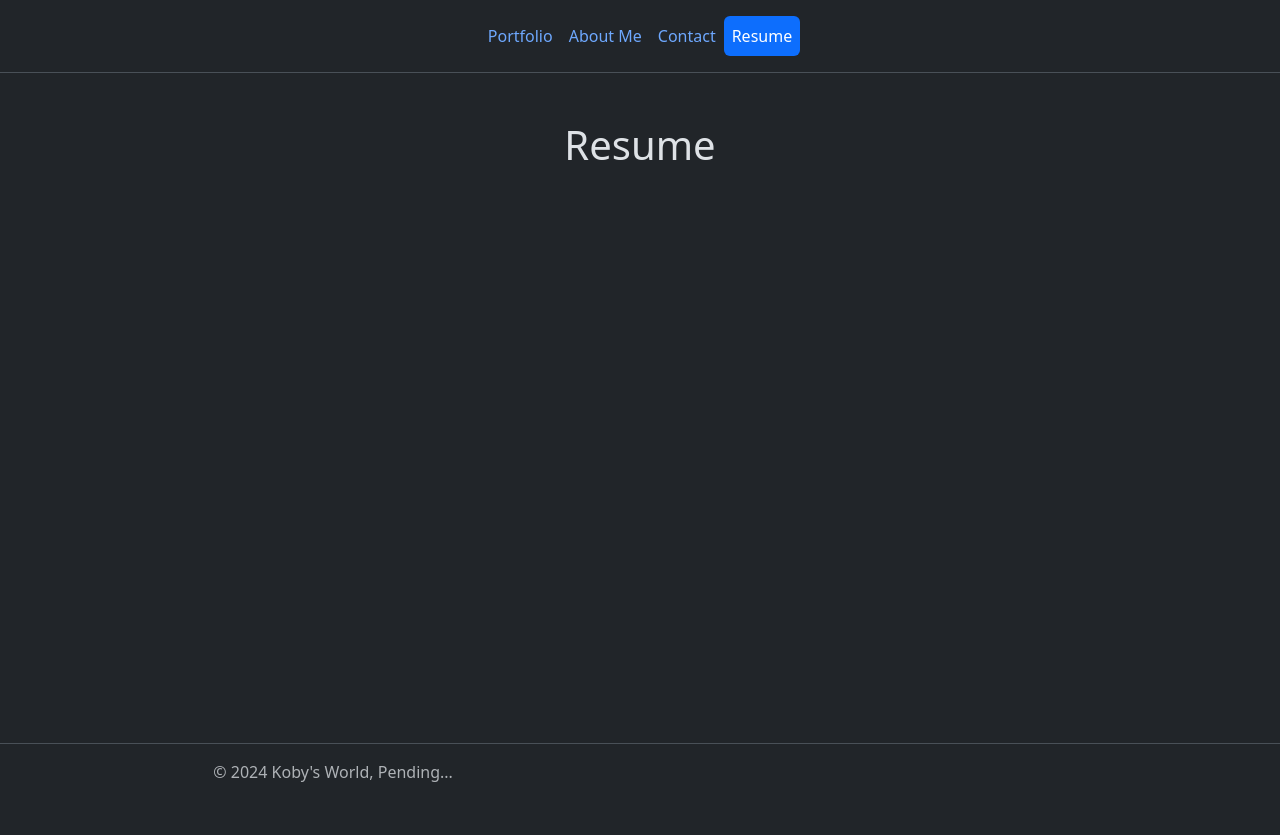
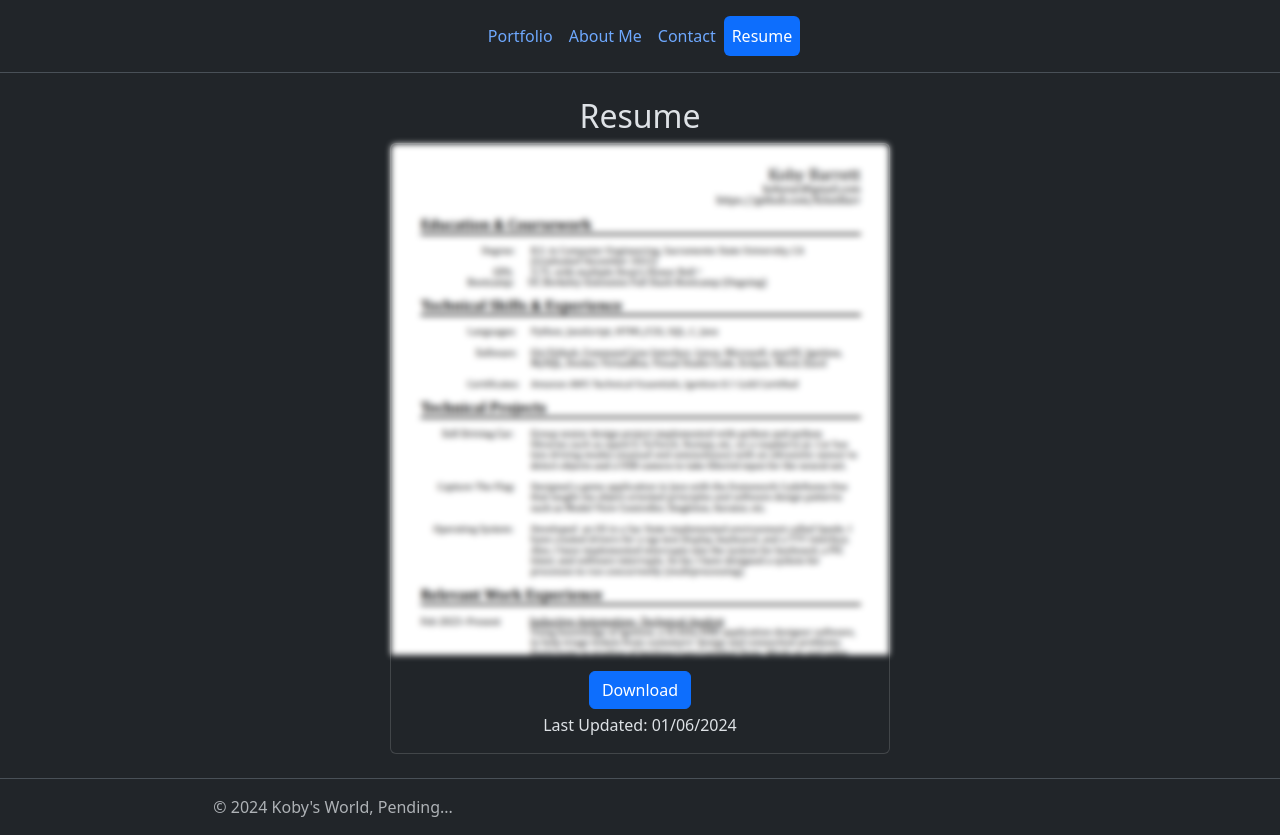
Before and after one commit to KAntBarr/react-portfolio-20, a React (Vite) app: page /Resume in a window 1280 px wide. Before the commit the page ends 800 px from the top, so only its background shows below. Built offline with nearby package versions, Linux system fonts and the light colour scheme.

Commit message:
added content to resume

```diff
--- a/src/components/Header/Header.jsx
+++ b/src/components/Header/Header.jsx
@@ -8,6 +8,7 @@ const Header = ({ }) => {
     <>
       {/* <header className="d-flex flex-wrap align-items-center justify-content-center justify-content-md-between py-3 mb-4 border-bottom"> */}
       <header className="d-flex flex-wrap align-items-center justify-content-center py-3 border-bottom">
+      {/* <header className="d-flex flex-wrap py-3 border-bottom"> */}
         <Nav />
       </header>
     </>
--- a/src/pages/Resume/Resume.css
+++ b/src/pages/Resume/Resume.css
@@ -0,0 +1,3 @@
+.blur {
+  filter: blur(3px);
+}
--- a/src/pages/Resume/Resume.jsx
+++ b/src/pages/Resume/Resume.jsx
@@ -1,11 +1,30 @@
 import './Resume.css';
+
+import realResume from "../../assets/Resume-JanV1-24.pdf";
+import resumePic from "../../assets/resume.png";
 
 const Resume = ({ }) => {
 
 
   return (
-    <div className='mt-4 mt-md-5'>
-      <h1>Resume</h1>
+    <div className='container mt-4'>
+      <div className='row justify-content-center mx-2'>
+
+        <h2 className='text-center'>Resume</h2>
+
+        <div>
+          <div className="card mx-auto" style={{ maxWidth: '500px' }}>
+            {/* <div className="card"> */}
+            <img src={resumePic} className="card-img-top blur" alt="Resume" />
+            <div className="card-body d-flex flex-column align-items-center">
+              <button href="#" className="btn btn-primary" style={{ maxWidth: '10em' }}>Download</button>
+              <p className="card-text mt-1">Last Updated: 01/06/2024</p>
+            </div>
+          </div>
+        </div>
+
+      </div>
+
     </div>
   );
 }
```
Also changed, not shown: src/components/Navigation/Navigation.jsx (+37 -0 lines), src/assets/resume.png (added), 1 other file (tests, documents, lock files or other folders).
